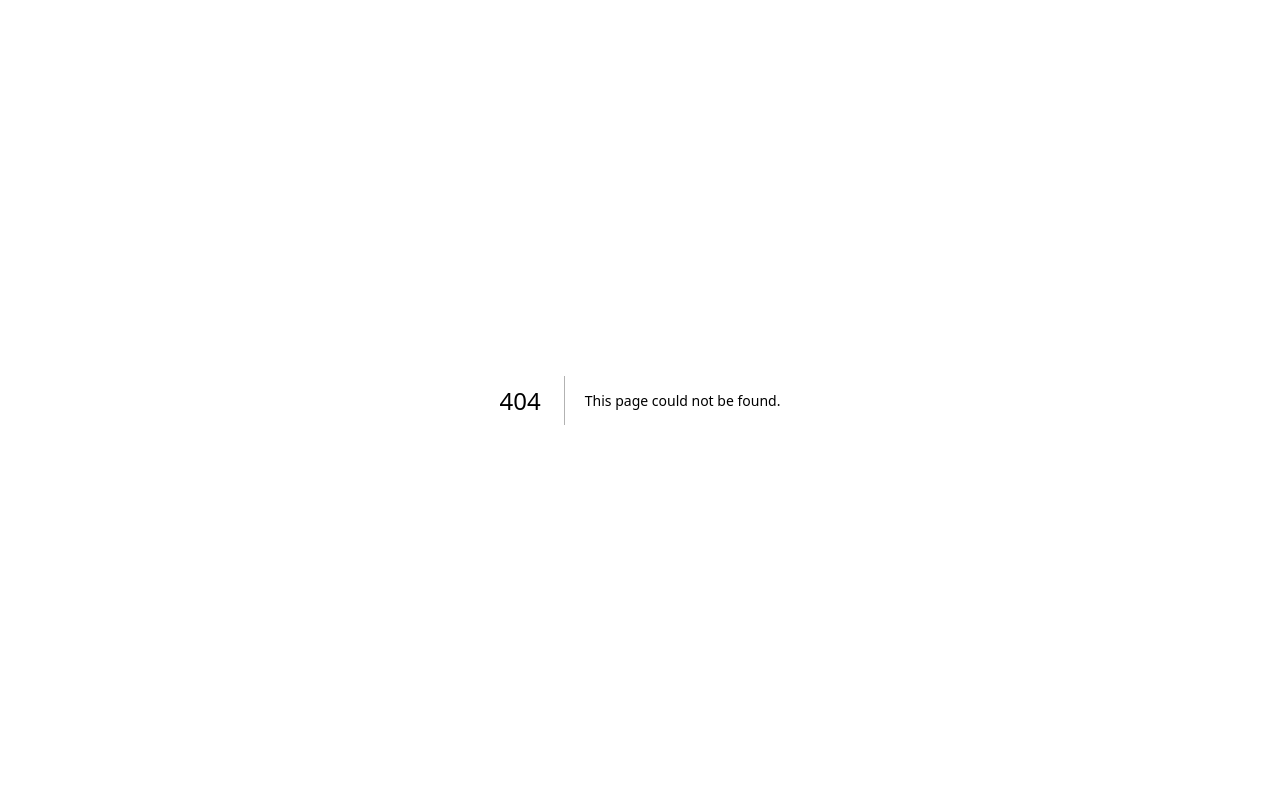
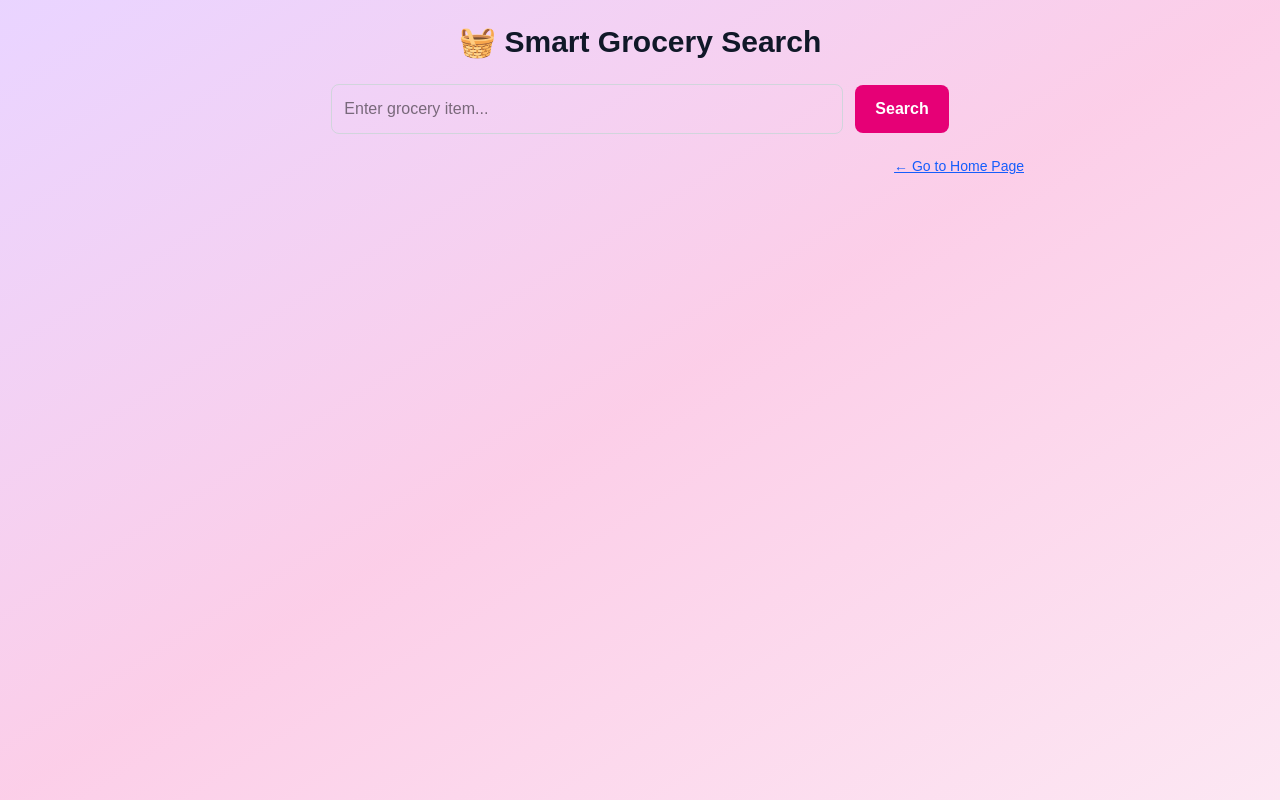
Before and after one commit to theebikasri/smart-grocery-app, a Next.js app: page /openfood in a window 1280 px wide. Before the commit this address had no page. Built offline with nearby package versions, Linux system fonts and the light colour scheme.

Commit message:
Update Smart Grocery Shopping Assistant with OpenFood API

```diff
--- a/src/pages/index.js
+++ b/src/pages/index.js
@@ -41,6 +41,15 @@ export default function Home() {
           </Link>
         </div>
 
+        {/* ➕ Button to go to OpenFood search page */}
+        <div className="text-right mb-6">
+          <Link href="/openfood">
+            <button className="bg-green-600 hover:bg-green-700 text-white px-5 py-2 rounded-lg shadow">
+              Search Grocery Items
+            </button>
+          </Link>
+        </div>
+
         <ProductList onAddToCart={handleAddToCart} />
         <Cart cartItems={cartItems} />
       </main>
--- /dev/null
+++ b/src/pages/openfood.js
@@ -0,0 +1,107 @@
+"use client";
+import { useState } from "react";
+import Link from "next/link";
+
+export default function OpenFoodPage() {
+  const [query, setQuery] = useState("");
+  const [product, setProduct] = useState(null);
+  const [error, setError] = useState("");
+
+  const fetchProduct = async () => {
+    setError("");
+    setProduct(null);
+
+    if (!query.trim()) {
+      setError("Please enter a product name.");
+      return;
+    }
+
+    try {
+      const res = await fetch(
+        `https://world.openfoodfacts.org/cgi/search.pl?search_terms=${query}&search_simple=1&action=process&json=1`
+      );
+      const data = await res.json();
+
+      if (data.products && data.products.length > 0) {
+        setProduct(data.products[0]);
+      } else {
+        setError("No product found.");
+      }
+    } catch (err) {
+      setError("Failed to fetch product.");
+      console.error(err);
+    }
+  };
+
+  const handleAddToCart = () => {
+    if (!product) return;
+
+    const existing = JSON.parse(localStorage.getItem("cartItems")) || [];
+    const updated = [
+      ...existing,
+      {
+        name: product.product_name,
+        brand: product.brands,
+        image: product.image_front_small_url,
+      },
+    ];
+    localStorage.setItem("cartItems", JSON.stringify(updated));
+    alert("✅ Item added to cart!");
+  };
+
+  return (
+    <div className="min-h-screen bg-gradient-to-br from-purple-200 via-pink-200 to-pink-100 p-6 font-sans">
+      <div className="max-w-3xl mx-auto text-center">
+        <h2 className="text-3xl font-bold text-gray-900 mb-6">🧺 Smart Grocery Search</h2>
+
+        <input
+          type="text"
+          placeholder="Enter grocery item..."
+          value={query}
+          onChange={(e) => setQuery(e.target.value)}
+          className="p-3 w-2/3 text-black rounded-lg border border-gray-300 focus:outline-none focus:ring-2 focus:ring-pink-500"
+        />
+
+        <button
+          onClick={fetchProduct}
+          className="ml-3 px-5 py-3 bg-pink-600 text-white font-semibold rounded-lg hover:bg-pink-700"
+        >
+          Search
+        </button>
+
+        <div className="mt-5 text-right">
+          <Link href="/">
+            <button className="text-sm text-blue-600 underline hover:text-blue-800">
+              ← Go to Home Page
+            </button>
+          </Link>
+        </div>
+
+        {error && <p className="text-red-600 mt-4">{error}</p>}
+
+        {product && (
+          <div className="mt-8 bg-white p-6 rounded-lg shadow-md text-black">
+            <h3 className="text-2xl font-bold mb-2">{product.product_name}</h3>
+            {product.image_front_small_url && (
+              <img
+                src={product.image_front_small_url}
+                alt={product.product_name}
+                className="mx-auto mb-4 rounded-lg shadow-md max-w-[200px]"
+              />
+            )}
+            <p><strong>Brand:</strong> {product.brands}</p>
+            <p><strong>Category:</strong> {product.categories}</p>
+            <p><strong>Nutrition Score:</strong> {product.nutrition_grades}</p>
+
+            <button
+              onClick={handleAddToCart}
+              className="mt-5 px-6 py-2 bg-pink-600 text-white rounded-lg hover:bg-pink-700"
+            >
+              Add to Cart
+            </button>
+          </div>
+        )}
+      </div>
+    </div>
+  );
+}
```
